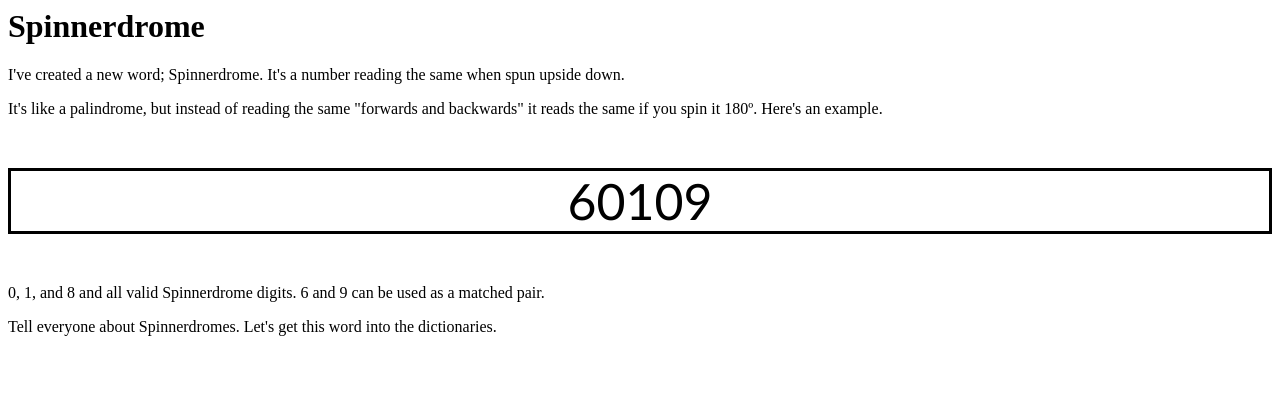
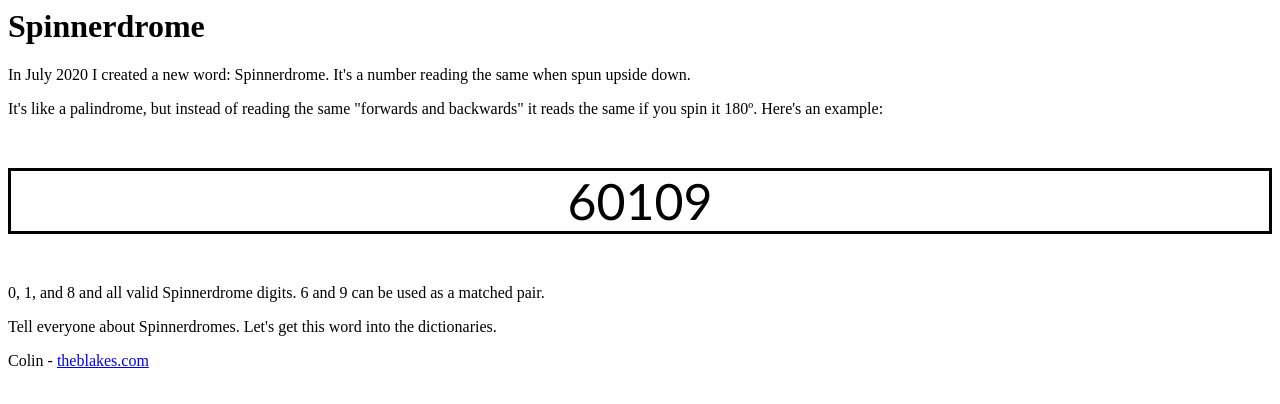
Before and after one commit to colinrblake/colinrblake.github.io, a plain HTML site: page spinnerdrome/index.html in a window 1280 px wide. Drawn offline with Linux system fonts and the light colour scheme.

Commit message:
Minor update.

```diff
--- a/spinnerdrome/index.html
+++ b/spinnerdrome/index.html
@@ -19,11 +19,11 @@
 </head>
 <body>
 <h1>Spinnerdrome</h1>
-<p>I've created a new word; Spinnerdrome. It's a number reading the same when spun upside down.</p>
+<p>In July 2020 I created a new word: Spinnerdrome. It's a number reading the same when spun upside down.</p>
 <p>It's like a palindrome, but instead of reading the same "forwards and backwards" it reads the same if you spin it 180º.
-Here's an example.
-</p>
+Here's an example: </p>
 <p class="spin">60109</p>
 <p> 0, 1, and 8 and all valid Spinnerdrome digits. 6 and 9 can be used as a matched pair.</p>
 <p> Tell everyone about Spinnerdromes. Let's get this word into the dictionaries. </p>
+<p> Colin - <a href="//theblakes.com">theblakes.com</a></p>
 </body>
```
